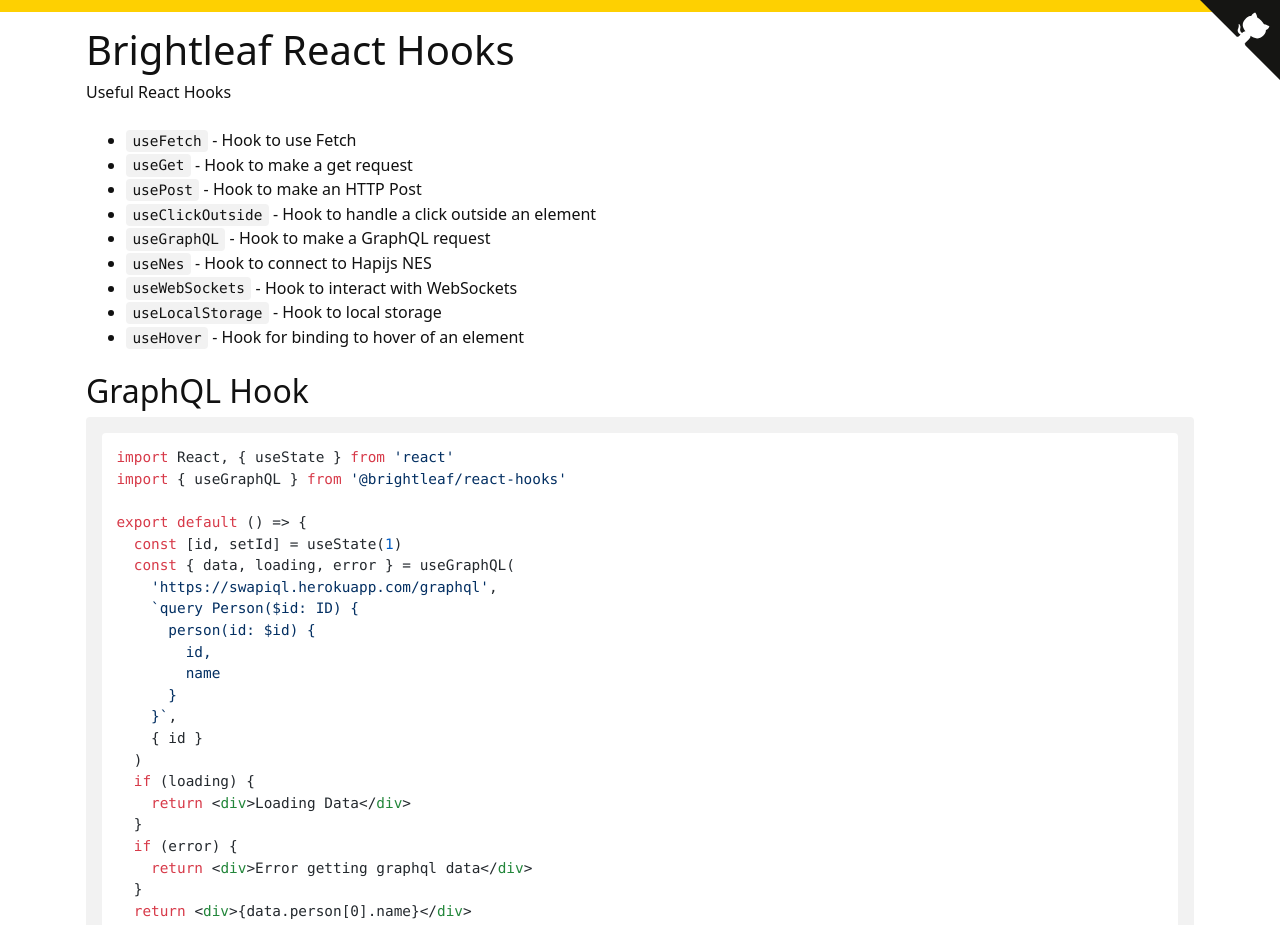
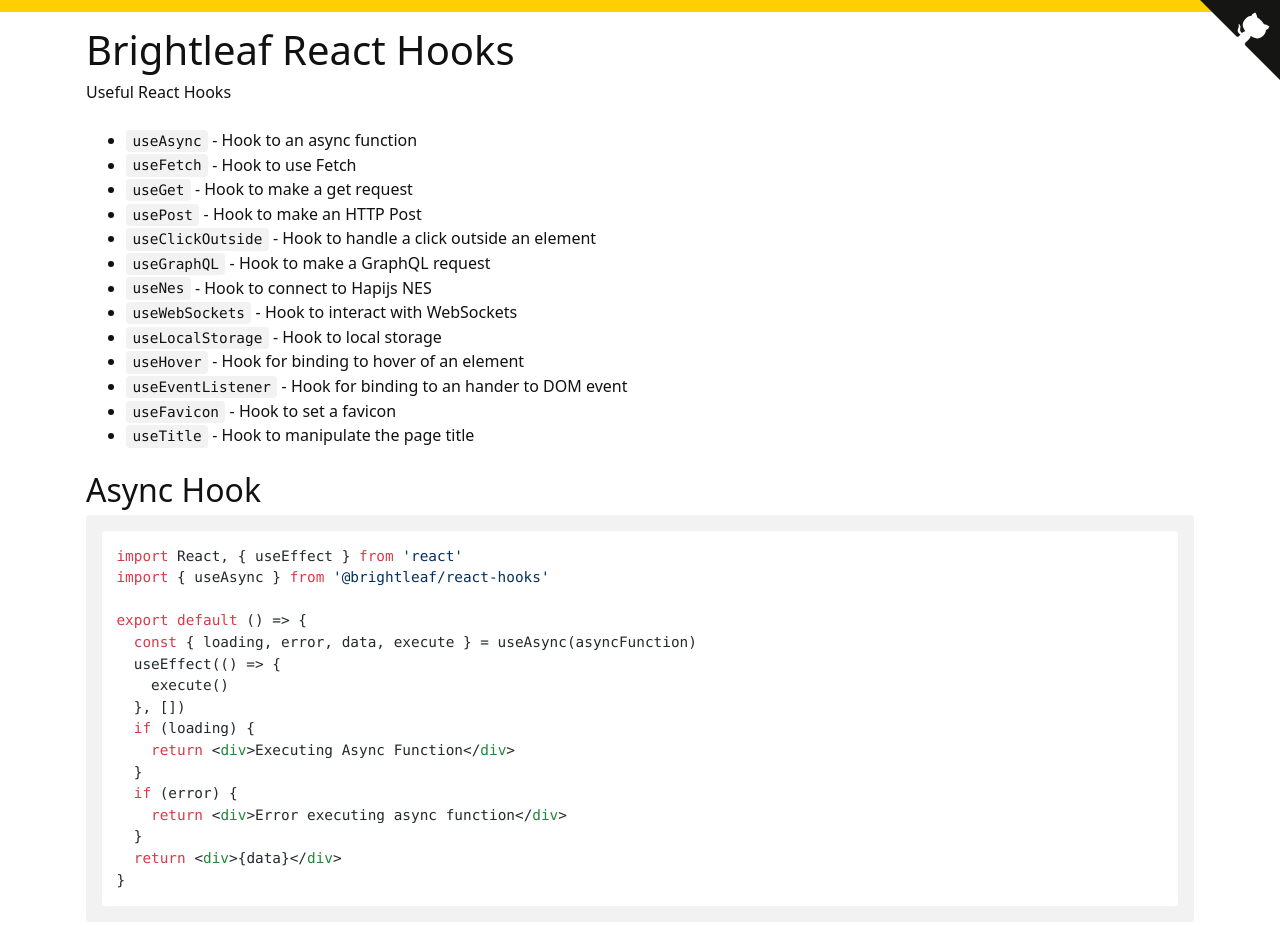
Before and after one commit to brightleaf/react-hooks, a plain HTML site: page index.html in a window 1280 px wide. Shown: the top 925 px of the page. Drawn offline with nearby package versions, Linux system fonts and the light colour scheme.

Commit message:
Publisher generated commit [ci skip]

```diff
--- a/index.html
+++ b/index.html
@@ -30,6 +30,7 @@
   <h1 id="brightleaf-react-hooks">Brightleaf React Hooks</h1>
 <p>Useful React Hooks</p>
 <ul>
+<li><code>useAsync</code> - Hook to an async function</li>
 <li><code>useFetch</code> - Hook to use Fetch</li>
 <li><code>useGet</code> - Hook to make a get request</li>
 <li><code>usePost</code> - Hook to make an HTTP Post</li>
@@ -39,7 +40,27 @@
 <li><code>useWebSockets</code> - Hook to interact with WebSockets</li>
 <li><code>useLocalStorage</code> - Hook to local storage</li>
 <li><code>useHover</code> - Hook for binding to hover of an element</li>
+<li><code>useEventListener</code> - Hook for binding to an hander to DOM event</li>
+<li><code>useFavicon</code> - Hook to set a favicon</li>
+<li><code>useTitle</code> - Hook to manipulate the page title</li>
 </ul>
+<h2 id="async-hook">Async Hook</h2>
+<pre><code class="hljs jsx language-jsx"><span class="hljs-keyword">import</span> React, { useEffect } <span class="hljs-keyword">from</span> <span class="hljs-string">'react'</span>
+<span class="hljs-keyword">import</span> { useAsync } <span class="hljs-keyword">from</span> <span class="hljs-string">'@brightleaf/react-hooks'</span>
+
+<span class="hljs-keyword">export</span> <span class="hljs-keyword">default</span> () =&gt; {
+  <span class="hljs-keyword">const</span> { loading, error, data, execute } = useAsync(asyncFunction)
+  useEffect(<span class="hljs-function"><span class="hljs-params">()</span> =&gt;</span> {
+    execute()
+  }, [])
+  <span class="hljs-keyword">if</span> (loading) {
+    <span class="hljs-keyword">return</span> <span class="xml"><span class="hljs-tag">&lt;<span class="hljs-name">div</span>&gt;</span>Executing Async Function<span class="hljs-tag">&lt;/<span class="hljs-name">div</span>&gt;</span></span>
+  }
+  <span class="hljs-keyword">if</span> (error) {
+    <span class="hljs-keyword">return</span> <span class="xml"><span class="hljs-tag">&lt;<span class="hljs-name">div</span>&gt;</span>Error executing async function<span class="hljs-tag">&lt;/<span class="hljs-name">div</span>&gt;</span></span>
+  }
+  <span class="hljs-keyword">return</span> <span class="xml"><span class="hljs-tag">&lt;<span class="hljs-name">div</span>&gt;</span>{data}<span class="hljs-tag">&lt;/<span class="hljs-name">div</span>&gt;</span></span>
+}</code></pre>
 <h2 id="graphql-hook">GraphQL Hook</h2>
 <pre><code class="hljs javascript language-javascript"><span class="hljs-keyword">import</span> React, { useState } <span class="hljs-keyword">from</span> <span class="hljs-string">'react'</span>
 <span class="hljs-keyword">import</span> { useGraphQL } <span class="hljs-keyword">from</span> <span class="hljs-string">'@brightleaf/react-hooks'</span>
@@ -165,6 +186,15 @@
     <span class="hljs-tag">&lt;/<span class="hljs-name">div</span>&gt;</span></span>
   )
 }</code></pre>
+<h2 id="title-hook">Title Hook</h2>
+<pre><code class="hljs jsx language-jsx"><span class="hljs-keyword">import</span> React, { useEffect } <span class="hljs-keyword">from</span> <span class="hljs-string">'react'</span>
+<span class="hljs-keyword">import</span> { useTitle } <span class="hljs-keyword">from</span> <span class="hljs-string">'@brightleaf/react-hooks'</span>
+
+<span class="hljs-keyword">export</span> <span class="hljs-keyword">default</span> () =&gt; {
+  useTitle(<span class="hljs-string">'Brightleaf JS Hooks'</span>)
+
+  <span class="hljs-keyword">return</span> <span class="xml"><span class="hljs-tag">&lt;<span class="hljs-name">div</span>&gt;</span>The Page<span class="hljs-tag">&lt;/<span class="hljs-name">div</span>&gt;</span></span>
+}</code></pre>
 <h1 id="nes-hook">NES Hook</h1>
 <p>Client hook for connecting to an <a href="https://github.com/hapijs/nes">NES</a> instance</p>
 <h3 id="messages">Messages</h3>
```
Also changed, not shown: brightleaf.ico (added), brightleaf.png (added).
